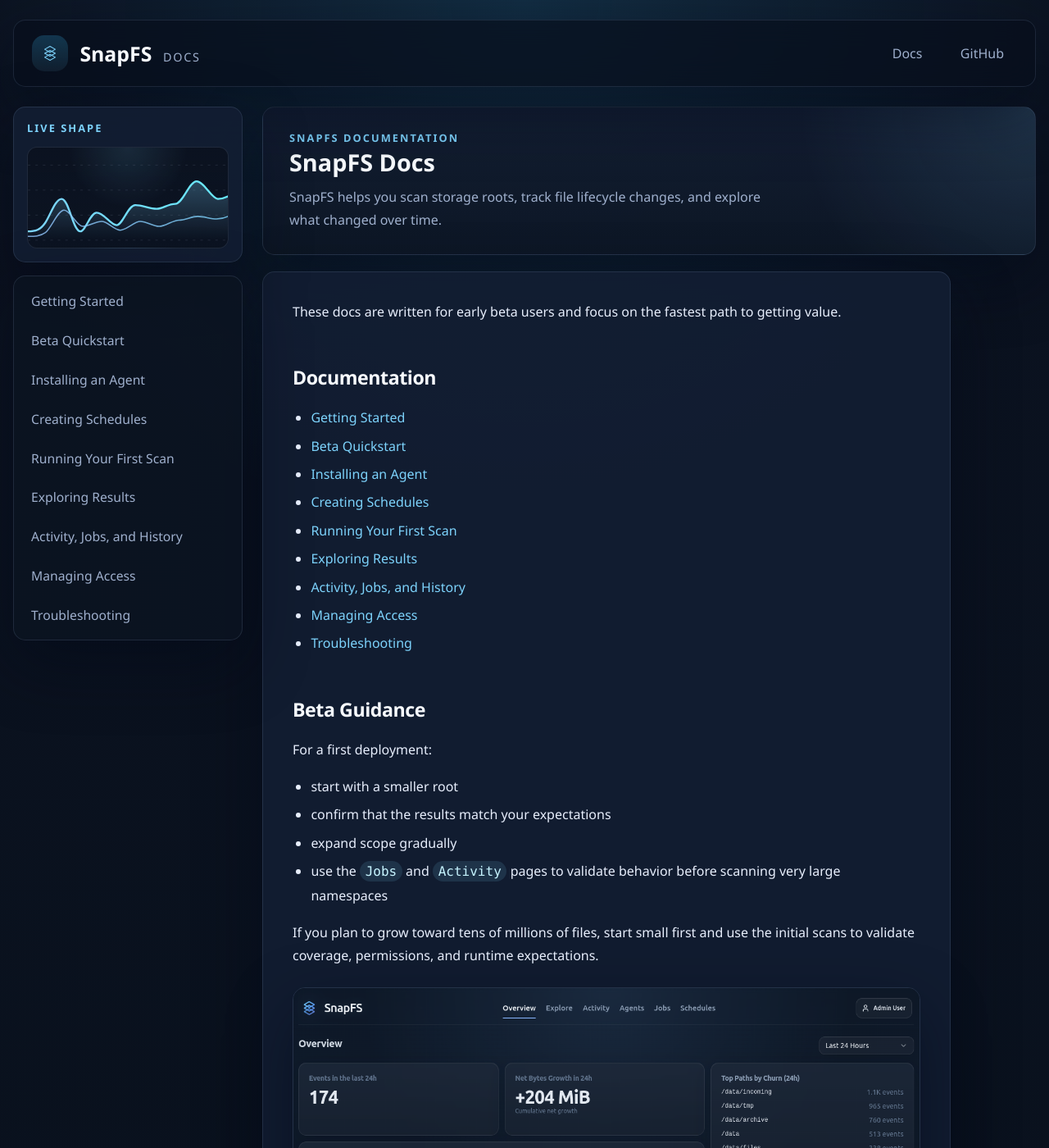
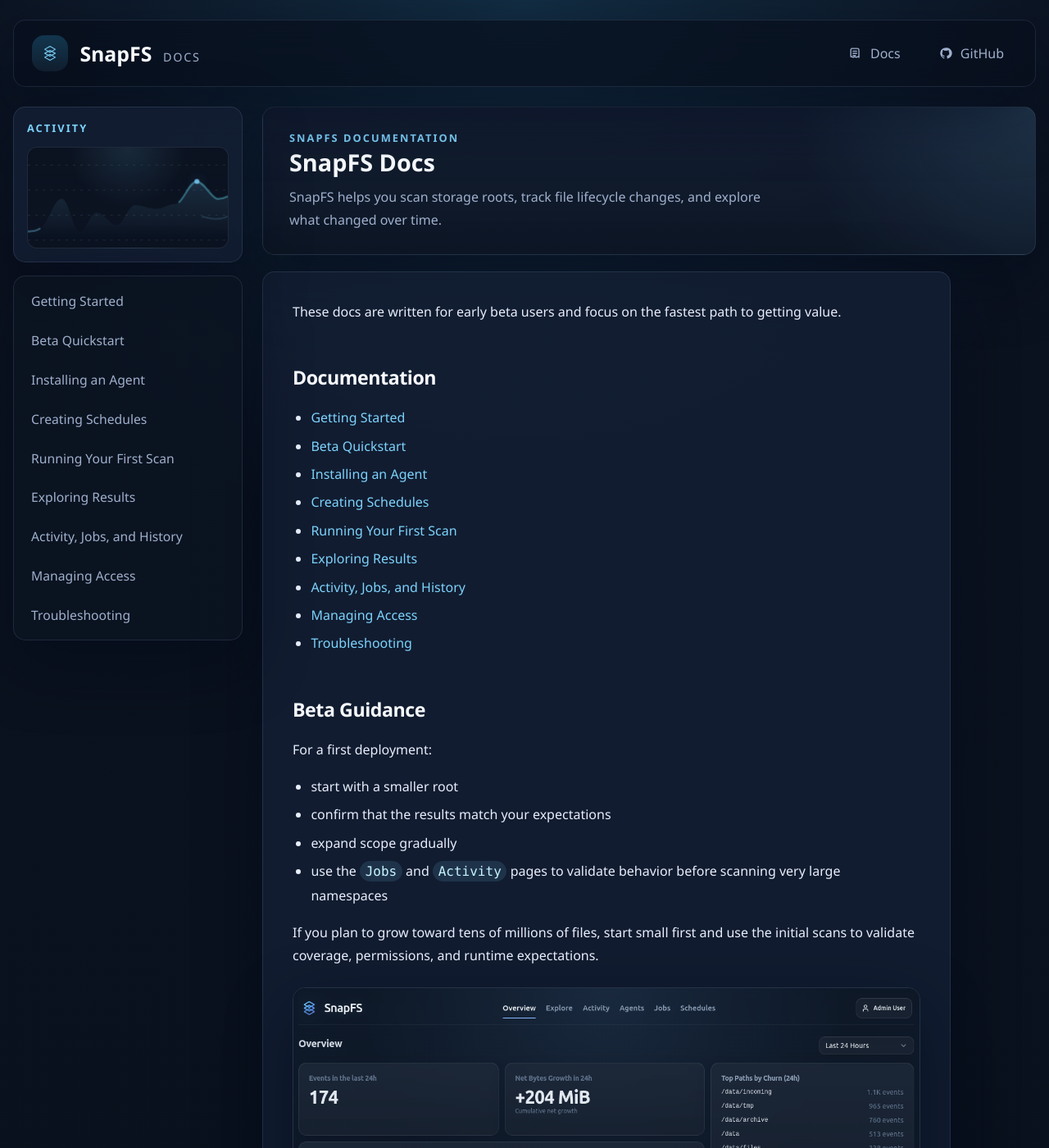
Before and after one commit to snapfsio/snapfs-docs, a Jekyll site: the page built from index.md, in a window 1280 px wide and 1400 px high. Shown: the whole window at 82% size. Built offline with Jekyll 4.4.1, drawn with Linux system fonts in a browser that asks for light colours; some of the changed text lies outside the part shown.

Commit message:
polish GitHub Pages theme with nav, footer, and visual refinements

```diff
--- a/_layouts/docs.html
+++ b/_layouts/docs.html
@@ -26,15 +26,32 @@
           </a>
         </div>
         <nav class="header-nav" aria-label="Primary">
-          <a href="{{ '/docs/getting-started/' | relative_url }}">Docs</a>
-          <a href="https://github.com/snapfsio/snapfs">GitHub</a>
+          <a href="{{ '/docs/getting-started/' | relative_url }}">
+            <span class="nav-icon" aria-hidden="true">
+              <svg viewBox="0 0 20 20" role="img" focusable="false">
+                <path d="M4.5 3.5h8a2 2 0 0 1 2 2v10a1 1 0 0 0-1.5-.86l-2.1.86-2.1-.86-2.1.86-2.1-.86A1 1 0 0 1 3.5 14.5v-9a2 2 0 0 1 1-1.73Z" />
+                <path d="M6.5 7h5" />
+                <path d="M6.5 10h5" />
+                <path d="M6.5 13h3.5" />
+              </svg>
+            </span>
+            <span>Docs</span>
+          </a>
+          <a href="https://github.com/snapfsio/snapfs">
+            <span class="nav-icon" aria-hidden="true">
+              <svg viewBox="0 0 20 20" role="img" focusable="false">
+                <path d="M10 2.5a7.5 7.5 0 0 0-2.37 14.62c.38.07.52-.16.52-.37v-1.3c-2.1.46-2.54-.89-2.54-.89-.34-.87-.84-1.1-.84-1.1-.68-.47.06-.46.06-.46.75.05 1.15.77 1.15.77.67 1.13 1.76.8 2.19.61.07-.47.26-.8.48-.99-1.68-.19-3.45-.83-3.45-3.7 0-.82.29-1.49.77-2.01-.08-.19-.34-.96.07-2 0 0 .63-.2 2.06.77A7.2 7.2 0 0 1 10 6.34c.64 0 1.29.09 1.89.27 1.43-.97 2.06-.77 2.06-.77.41 1.04.15 1.81.07 2 .48.52.77 1.19.77 2.01 0 2.88-1.77 3.5-3.46 3.69.27.23.51.68.51 1.37v2.04c0 .21.14.44.53.36A7.5 7.5 0 0 0 10 2.5Z" />
+              </svg>
+            </span>
+            <span>GitHub</span>
+          </a>
         </nav>
       </header>
 
       <main class="layout">
         <aside class="sidebar" aria-label="Documentation navigation">
           <div class="sidebar-card">
-            <p class="eyebrow">Live Shape</p>
+            <p class="eyebrow">Activity</p>
             <div class="sidebar-graphic" aria-hidden="true">
               <svg viewBox="0 0 320 160" role="img" focusable="false">
                 <defs>
@@ -60,6 +77,7 @@
                 <path class="chart-area" d="M0 148 L0 134 C12 134 20 132 28 120 C36 108 44 82 54 82 C66 82 72 134 84 134 C92 134 100 104 110 104 C122 104 132 124 142 124 C152 124 160 92 172 92 C184 92 194 98 206 98 C216 98 224 90 236 90 C248 90 258 54 270 54 C282 54 294 82 304 82 C312 82 316 80 320 78 L320 148 Z" />
                 <path class="chart-line chart-line-a" d="M0 134 C12 134 20 132 28 120 C36 108 44 82 54 82 C66 82 72 134 84 134 C92 134 100 104 110 104 C122 104 132 124 142 124 C152 124 160 92 172 92 C184 92 194 98 206 98 C216 98 224 90 236 90 C248 90 258 54 270 54 C282 54 294 82 304 82 C312 82 316 80 320 78" />
                 <path class="chart-line chart-line-b" d="M0 142 C10 142 20 142 28 136 C38 128 48 100 58 100 C68 100 78 126 88 126 C98 126 108 118 118 118 C128 118 138 132 148 132 C158 132 170 118 180 118 C190 118 200 126 210 126 C220 126 232 116 242 116 C252 116 262 110 272 110 C282 110 292 114 302 114 C310 114 316 112 320 110" />
+                <circle class="chart-dot" cx="270" cy="54" r="4" />
               </svg>
             </div>
           </div>
@@ -87,6 +105,14 @@
           </article>
         </section>
       </main>
+
+      <footer class="site-footer">
+        <p>&copy; 2026 SnapFS</p>
+        <nav class="footer-nav" aria-label="Footer">
+          <a href="https://docs.snapfs.com">docs.snapfs.com</a>
+          <a href="https://github.com/snapfsio/snapfs">GitHub</a>
+        </nav>
+      </footer>
     </div>
   </body>
 </html>
--- a/assets/css/style.scss
+++ b/assets/css/style.scss
@@ -151,6 +151,9 @@ pre code {
 }
 
 .header-nav a {
+  display: inline-flex;
+  align-items: center;
+  gap: 0.55rem;
   padding: 0.65rem 1rem;
   border-radius: 999px;
   color: var(--muted);
@@ -159,6 +162,29 @@ pre code {
 .header-nav a:hover {
   background: rgba(125, 211, 252, 0.09);
   color: var(--heading);
+}
+
+.nav-icon {
+  display: inline-flex;
+  align-items: center;
+  justify-content: center;
+  width: 18px;
+  height: 18px;
+}
+
+.nav-icon svg {
+  width: 18px;
+  height: 18px;
+  fill: none;
+  stroke: currentColor;
+  stroke-width: 1.5;
+  stroke-linecap: round;
+  stroke-linejoin: round;
+}
+
+.header-nav a:last-child .nav-icon svg {
+  fill: currentColor;
+  stroke: none;
 }
 
 .layout {
@@ -278,23 +304,99 @@ pre code {
 
 .chart-area {
   fill: url(#snapfs-grid);
+  animation: chartPulse 6s ease-in-out infinite;
 }
 
 .chart-line {
   fill: none;
   stroke-linecap: round;
   stroke-linejoin: round;
+  stroke-dasharray: 320;
+  stroke-dashoffset: 320;
 }
 
 .chart-line-a {
   stroke: url(#snapfs-line-a);
   stroke-width: 3;
+  animation: chartRevealA 4.8s ease-out infinite;
 }
 
 .chart-line-b {
   stroke: url(#snapfs-line-b);
   stroke-width: 2;
   opacity: 0.8;
+  animation: chartRevealB 4.8s ease-out infinite 0.35s;
+}
+
+.chart-dot {
+  fill: #7dd3fc;
+  filter: drop-shadow(0 0 10px rgba(125, 211, 252, 0.55));
+  animation: chartDot 2.8s ease-in-out infinite;
+}
+
+@keyframes chartRevealA {
+  0%,
+  18% {
+    stroke-dashoffset: 320;
+    opacity: 0.35;
+  }
+
+  38%,
+  100% {
+    stroke-dashoffset: 0;
+    opacity: 1;
+  }
+}
+
+@keyframes chartRevealB {
+  0%,
+  22% {
+    stroke-dashoffset: 320;
+    opacity: 0.2;
+  }
+
+  44%,
+  100% {
+    stroke-dashoffset: 0;
+    opacity: 0.8;
+  }
+}
+
+@keyframes chartPulse {
+  0%,
+  100% {
+    opacity: 0.5;
+  }
+
+  50% {
+    opacity: 0.85;
+  }
+}
+
+@keyframes chartDot {
+  0%,
+  100% {
+    transform: scale(1);
+    opacity: 0.8;
+  }
+
+  50% {
+    transform: scale(1.18);
+    opacity: 1;
+  }
+}
+
+@media (prefers-reduced-motion: reduce) {
+  .chart-area,
+  .chart-line-a,
+  .chart-line-b,
+  .chart-dot {
+    animation: none;
+  }
+
+  .chart-line {
+    stroke-dashoffset: 0;
+  }
 }
 
 .doc-content > :first-child {
@@ -381,6 +483,35 @@ pre code {
   background: rgba(125, 211, 252, 0.08);
 }
 
+.site-footer {
+  display: flex;
+  align-items: center;
+  justify-content: space-between;
+  gap: 1rem;
+  margin-top: 22px;
+  padding: 18px 6px 0;
+  color: var(--muted);
+  font-size: 0.92rem;
+}
+
+.site-footer p {
+  margin: 0;
+}
+
+.footer-nav {
+  display: flex;
+  gap: 1rem;
+  flex-wrap: wrap;
+}
+
+.footer-nav a {
+  color: var(--muted);
+}
+
+.footer-nav a:hover {
+  color: var(--heading);
+}
+
 @media (max-width: 980px) {
   .layout {
     grid-template-columns: 1fr;
@@ -392,6 +523,10 @@ pre code {
 
   .doc-content {
     padding: 28px 22px;
+  }
+
+  .site-footer {
+    padding-top: 6px;
   }
 }
 
@@ -415,4 +550,9 @@ pre code {
     padding: 24px 22px;
     border-radius: 15px;
   }
+
+  .site-footer {
+    flex-direction: column;
+    align-items: flex-start;
+  }
 }
```
